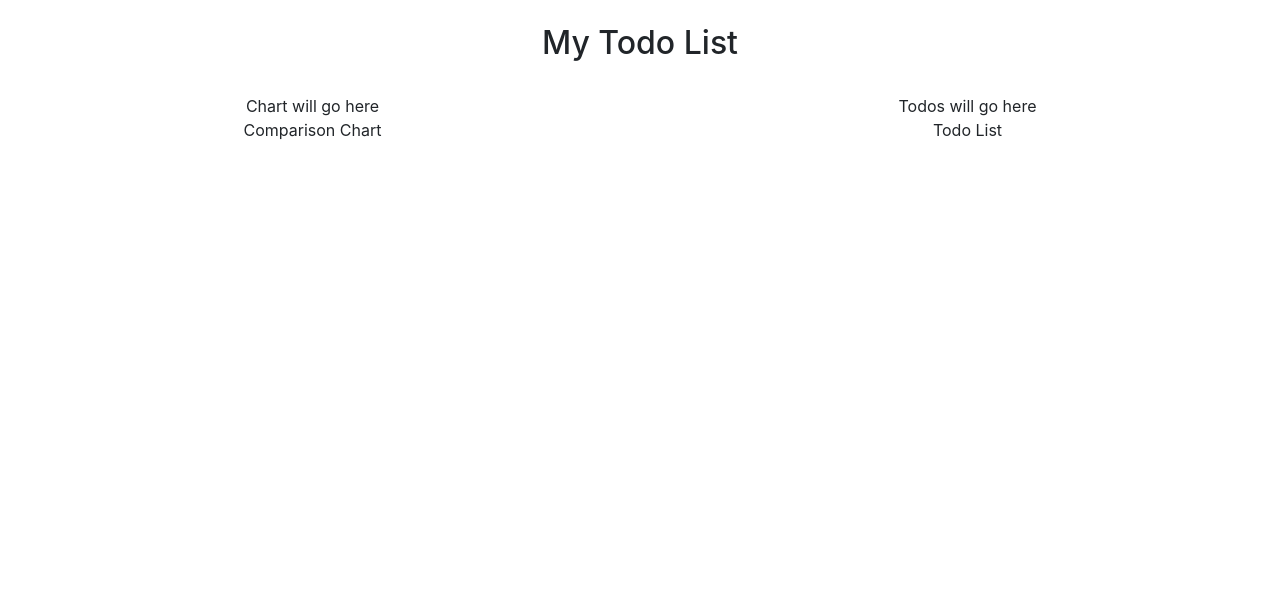
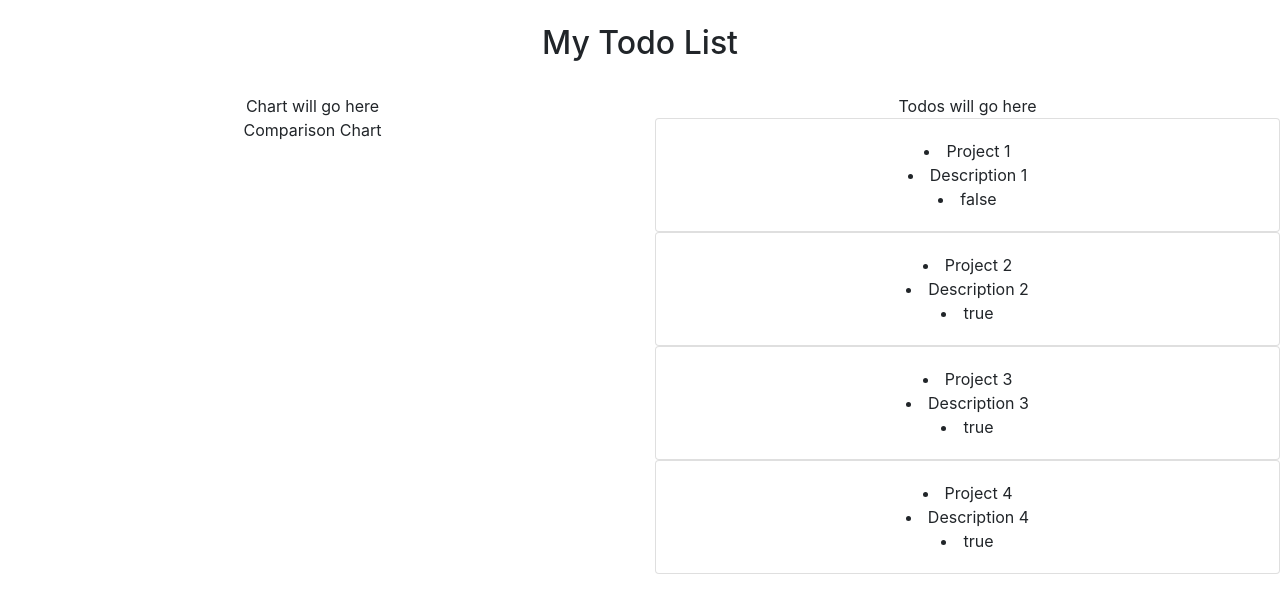
Before and after one commit to simmondsdt/vue-todo, a Vue app: page / in a window 1280 px wide. Shown: the top 612 px of the page. Built offline with nearby package versions, Linux system fonts and the light colour scheme.

Commit message:
add base todo component and some sample data to display

```diff
--- a/src/App.vue
+++ b/src/App.vue
@@ -12,7 +12,7 @@
       </div>
       <div class="col-sm-6 text-center">
         Todos will go here
-        <todo-list></todo-list>
+        <todo-list v-bind:todos="todos"></todo-list>
       </div>
     </div>
   </div>
@@ -28,6 +28,27 @@ export default {
     ComparisonChart,
     TodoList,
   },
+  data() {
+    return {
+      todos: [{
+        project: 'Project 1',
+        description: 'Description 1',
+        completed: false,
+      }, {
+        project: 'Project 2',
+        description: 'Description 2',
+        completed: true,
+      }, {
+        project: 'Project 3',
+        description: 'Description 3',
+        completed: true,
+      }, {
+        project: 'Project 4',
+        description: 'Description 4',
+        completed: true,
+      }],
+    };
+  },
 };
 </script>
 
--- /dev/null
+++ b/src/components/Todo.vue
@@ -0,0 +1,20 @@
+<template>
+  <div>
+    <div class="card">
+      <div class="card-body">
+        <li>{{ todo.project }}</li>
+        <li>{{ todo.description }}</li>
+        <li>{{ todo.completed }}</li>
+      </div>
+    </div>
+  </div>
+</template>
+
+<script>
+  export default {
+    props: ['todo'],
+  };
+</script>
+
+<style>
+</style>
--- a/src/components/TodoList.vue
+++ b/src/components/TodoList.vue
@@ -1,11 +1,18 @@
 <template>
   <div>
-    <p>Todo List</p>
+    <todo v-for="todo in todos" v-bind:todo="todo" :key="todo.id"></todo>
   </div>
 </template>
 
 <script>
-  export default {};
+  import Todo from './Todo';
+
+  export default {
+    props: ['todos'],
+    components: {
+      Todo,
+    },
+  };
 </script>
 
 <style>
```
